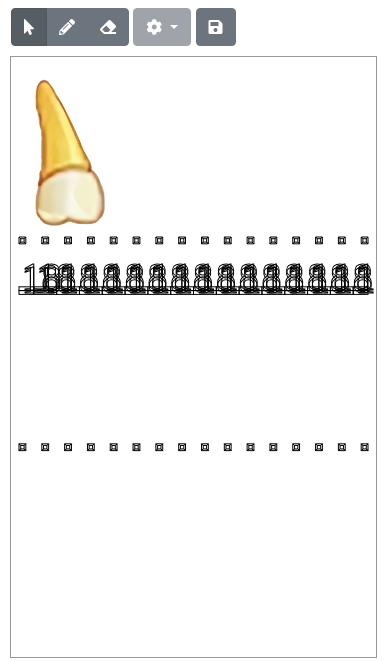
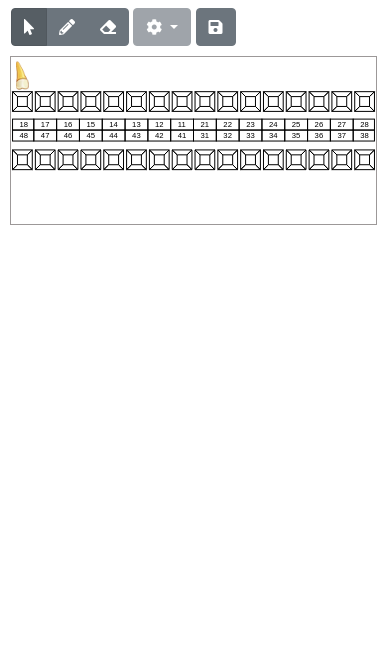
Before and after one commit to Joabsonlg/odontograma, a website: page public/index.html in a window 390 px wide. Drawn offline with nearby package versions, Linux system fonts and the light colour scheme.

Commit message:
Adiciona responsividade

```diff
--- a/public/odontograma.js
+++ b/public/odontograma.js
@@ -12,10 +12,19 @@ document.addEventListener('DOMContentLoaded', () => {
     const camada4 = document.querySelector('#camada4Odontograma')
     const contexto4 = camada4.getContext('2d')
 
+    const camadaPincel = document.querySelector('#camadaPincel')
+    const contextoPincel = camadaPincel.getContext('2d')
+
     const modal = new bootstrap.Modal(document.getElementById('modal'))
 
-    const margemXEntreDentes = 8
-    const margemYEntreDentes = 200
+    let posicoesPadrao = {
+        posicaoYInicialDente: 180,
+        margemXEntreDentes: 8,
+        margemYEntreDentes: 200
+    }
+
+    const tamanhoTelaReferencia = 1895
+    const alturaTelaReferencia = 872
 
     const problemas = [{
         nome: 'Lesão branca ativa de cárie',
@@ -62,7 +71,7 @@ document.addEventListener('DOMContentLoaded', () => {
     }]
 
     let tamanhoColuna = camada1.width / 16
-    let tamanhoDente = tamanhoColuna - (2 * margemXEntreDentes)
+    let tamanhoDente = tamanhoColuna - (2 * posicoesPadrao.margemXEntreDentes)
 
     let dimensoesTrapezio = {
         // Base maior será a altura e largura do dente
@@ -81,17 +90,14 @@ document.addEventListener('DOMContentLoaded', () => {
         cor: ''
     }
 
-    const posicaoYInicialDente = 180
-
-    base_image = new Image();
-    base_image.src = 'images/dentes/18.png';
-    base_image.onload = function() {
-        contexto1.drawImage(base_image, 24, 20, 70, 150);
+    let numeroDentes = {
+        superior: ['18', '17', '16', '15', '14', '13', '12', '11', '21', '22', '23', '24', '25', '26', '27', '28'],
+        inferior: ['48', '47', '46', '45', '44', '43', '42', '41', '31', '32', '33', '34', '35', '36', '37', '38']
     }
 
     const definePosicaoXInicialDente = (index) => {
-        if (index === 0) return (index * tamanhoDente) + (margemXEntreDentes * index) + margemXEntreDentes;
-        else return (index * tamanhoDente) + (2 * margemXEntreDentes * index) + margemXEntreDentes;
+        if (index === 0) return (index * tamanhoDente) + (posicoesPadrao.margemXEntreDentes * index) + posicoesPadrao.margemXEntreDentes;
+        else return (index * tamanhoDente) + (2 * posicoesPadrao.margemXEntreDentes * index) + posicoesPadrao.margemXEntreDentes;
     }
 
     const desenharDente = (posicaoX, posicaoY) => {
@@ -139,10 +145,10 @@ document.addEventListener('DOMContentLoaded', () => {
         let cor_linha = 'yellow';
         let posicaoY = 0
 
-        if (numeroDente < 16) posicaoY = posicaoYInicialDente;
+        if (numeroDente < 16) posicaoY = posicoesPadrao.posicaoYInicialDente;
         else {
             numeroDente -= 16;
-            posicaoY = dimensoesTrapezio.baseMaior + margemYEntreDentes + posicaoYInicialDente;
+            posicaoY = dimensoesTrapezio.baseMaior + posicoesPadrao.margemYEntreDentes + posicoesPadrao.posicaoYInicialDente;
         }
 
         let posicaoX = definePosicaoXInicialDente(numeroDente)
@@ -276,48 +282,53 @@ document.addEventListener('DOMContentLoaded', () => {
 
         for (let index = 0; index < 16; index++) {
             const posicaoX = definePosicaoXInicialDente(index)
-            desenharDente(posicaoX, posicaoYInicialDente)
+            desenharDente(posicaoX, posicoesPadrao.posicaoYInicialDente)
         }
 
         for (let index = 0; index < 16; index++) {
             const posicaoX = definePosicaoXInicialDente(index)
-            desenharDente(posicaoX, margemYEntreDentes + tamanhoDente + posicaoYInicialDente)
+            desenharDente(posicaoX, posicoesPadrao.margemYEntreDentes + tamanhoDente + posicoesPadrao.posicaoYInicialDente)
         }
 
-        for (let index = 0; index < 16; index++) {
+        numeroDentes.superior.forEach((numero, index) => {
             const posicaoX = definePosicaoXInicialQuadrado(index)
-            desenharQuadrado({
+            desenharQuadradoNumDente({
                 position: {
                     x: posicaoX,
-                    y: 43 + tamanhoDente + posicaoYInicialDente
+                    y: (posicoesPadrao.margemYEntreDentes / 5) + tamanhoDente + posicoesPadrao.posicaoYInicialDente
                 },
+                primeiroOuUltimoDente: index === 0 || index === 15,
+                numeroDente: numero,
                 altura: tamanhoDente / 1.8,
-                largura: index === 0 || index === 15 ? tamanhoDente + margemXEntreDentes : tamanhoDente + 2 * margemXEntreDentes
+                largura: index === 0 || index === 15 ? tamanhoDente + posicoesPadrao.margemXEntreDentes : tamanhoDente + 2 * posicoesPadrao.margemXEntreDentes
             })
-        }
+        })
 
-        for (let index = 0; index < 16; index++) {
+        numeroDentes.inferior.forEach((numero, index) => {
             const posicaoX = definePosicaoXInicialQuadrado(index)
-            desenharQuadrado({
+            desenharQuadradoNumDente({
                 position: {
                     x: posicaoX,
-                    y: 43 + (tamanhoDente / 1.8) + tamanhoDente + posicaoYInicialDente
+                    y: (posicoesPadrao.margemYEntreDentes / 5) + (tamanhoDente / 1.8) + tamanhoDente + posicoesPadrao.posicaoYInicialDente
                 },
+                primeiroOuUltimoDente: index === 0 || index === 15,
+                numeroDente: numero,
                 altura: tamanhoDente / 1.8,
-                largura: index === 0 || index === 15 ? tamanhoDente + margemXEntreDentes : tamanhoDente + 2 * margemXEntreDentes
+                largura: index === 0 || index === 15 ? tamanhoDente + posicoesPadrao.margemXEntreDentes : tamanhoDente + 2 * posicoesPadrao.margemXEntreDentes
             })
-        }
+        })
     }
 
     const definePosicaoXInicialQuadrado = (index) => {
-        if (index === 0) return (index * tamanhoDente) + margemXEntreDentes;
-        else return (index * tamanhoDente) + (2 * index * margemXEntreDentes);
+        if (index === 0) return (index * tamanhoDente) + posicoesPadrao.margemXEntreDentes;
+        else return (index * tamanhoDente) + (2 * index * posicoesPadrao.margemXEntreDentes);
     }
 
-    const desenharQuadrado = (quadrado) => {
-        contexto1.font = '40px serif'
+    const desenharQuadradoNumDente = (quadrado) => {
+        let tamanhoFonte = (40 * (quadrado.primeiroOuUltimoDente ? quadrado.largura + posicoesPadrao.margemXEntreDentes : quadrado.largura)) / 118.4375
+        contexto1.font = `${tamanhoFonte}px arial`
         contexto1.strokeRect(quadrado.position.x, quadrado.position.y, quadrado.largura, quadrado.altura)
-        contexto1.strokeText('18', quadrado.position.x + tamanhoDente / 2.8, quadrado.position.y + (tamanhoDente / 2.5));
+        contexto1.fillText(quadrado.numeroDente, quadrado.position.x + tamanhoDente / 2.8, quadrado.position.y + (tamanhoDente / 2.5));
     }
 
     const pintarSecao = (contexto, infoDentePosicaoAtual, cor_linha, cor_interior) => {
@@ -327,10 +338,10 @@ document.addEventListener('DOMContentLoaded', () => {
 
         let posicaoY = 0
 
-        if (numeroDente < 16) posicaoY = posicaoYInicialDente;
+        if (numeroDente < 16) posicaoY = posicoesPadrao.posicaoYInicialDente;
         else {
             numeroDente -= 16;
-            posicaoY = dimensoesTrapezio.baseMaior + margemYEntreDentes + posicaoYInicialDente;
+            posicaoY = dimensoesTrapezio.baseMaior + posicoesPadrao.margemYEntreDentes + posicoesPadrao.posicaoYInicialDente;
         }
 
         let posicaoX = definePosicaoXInicialDente(numeroDente)
@@ -407,11 +418,30 @@ document.addEventListener('DOMContentLoaded', () => {
             alert("TELA MUITO PEQUENA! Acesse o odontrograma através de um dispositivo com uma tela maior!")
             // document.querySelector("#canva-group").style.display = 'none'
         }
+
         camada1.width = camada2.width = camada3.width = camada4.width = window.innerWidth - 25
-        camada1.height = camada2.height = camada3.height = camada4.height = 600
+        const altura = (camada1.width * alturaTelaReferencia) / tamanhoTelaReferencia
+        camada1.height = camada2.height = camada3.height = camada4.height = altura
+
+        valoresBase = {
+            x: (camada1.width * 24) / tamanhoTelaReferencia,
+            y: (camada1.width * 20) / tamanhoTelaReferencia,
+            largura: (camada1.width * 70) / tamanhoTelaReferencia,
+            altura: (camada1.width * 150) / tamanhoTelaReferencia
+        }
+
+        base_image = new Image();
+        base_image.src = 'images/dentes/18.png';
+        base_image.onload = function() {
+            contexto1.drawImage(base_image, valoresBase.x, valoresBase.y, valoresBase.largura, valoresBase.altura);
+        }
+
+        posicoesPadrao.margemXEntreDentes = (camada1.width * 8) / tamanhoTelaReferencia
+        posicoesPadrao.margemYEntreDentes = (camada1.width * 200) / tamanhoTelaReferencia
+        posicoesPadrao.posicaoYInicialDente = (camada1.width * 180) / tamanhoTelaReferencia
 
         tamanhoColuna = camada1.width / 16
-        tamanhoDente = tamanhoColuna - (2 * margemXEntreDentes)
+        tamanhoDente = tamanhoColuna - (2 * posicoesPadrao.margemXEntreDentes)
 
         dimensoesTrapezio = {
             baseMaior: tamanhoDente,
@@ -424,29 +454,29 @@ document.addEventListener('DOMContentLoaded', () => {
     }
 
     const getInfoDentePosicaoatual = (infoDentePosicaoAtual, x, y) => {
-        if (y >= posicaoYInicialDente && y <= posicaoYInicialDente + tamanhoDente) {
-            if (x >= margemXEntreDentes && x <= margemXEntreDentes + tamanhoDente) infoDentePosicaoAtual.numeroDente = 1;
-            else if (x >= (tamanhoDente + margemXEntreDentes * 3) && x <= (30 * margemXEntreDentes + 16 * tamanhoDente)) {
-                infoDentePosicaoAtual.indice = parseInt(x / (tamanhoDente + 2 * margemXEntreDentes), 10);
-                ini = (infoDentePosicaoAtual.indice * tamanhoDente) + (2 * margemXEntreDentes * infoDentePosicaoAtual.indice) + margemXEntreDentes;
+        if (y >= posicoesPadrao.posicaoYInicialDente && y <= posicoesPadrao.posicaoYInicialDente + tamanhoDente) {
+            if (x >= posicoesPadrao.margemXEntreDentes && x <= posicoesPadrao.margemXEntreDentes + tamanhoDente) infoDentePosicaoAtual.numeroDente = 1;
+            else if (x >= (tamanhoDente + posicoesPadrao.margemXEntreDentes * 3) && x <= (30 * posicoesPadrao.margemXEntreDentes + 16 * tamanhoDente)) {
+                infoDentePosicaoAtual.indice = parseInt(x / (tamanhoDente + 2 * posicoesPadrao.margemXEntreDentes), 10);
+                ini = (infoDentePosicaoAtual.indice * tamanhoDente) + (2 * posicoesPadrao.margemXEntreDentes * infoDentePosicaoAtual.indice) + posicoesPadrao.margemXEntreDentes;
                 fin = ini + tamanhoDente;
                 if (x >= ini && x <= fin) infoDentePosicaoAtual.numeroDente = infoDentePosicaoAtual.indice + 1
             }
-        } else if (y >= (tamanhoDente + margemYEntreDentes + posicaoYInicialDente) && y <= (2 * tamanhoDente + margemYEntreDentes + posicaoYInicialDente)) {
-            if (x >= margemXEntreDentes && x <= margemXEntreDentes + tamanhoDente) {
+        } else if (y >= (tamanhoDente + posicoesPadrao.margemYEntreDentes + posicoesPadrao.posicaoYInicialDente) && y <= (2 * tamanhoDente + posicoesPadrao.margemYEntreDentes + posicoesPadrao.posicaoYInicialDente)) {
+            if (x >= posicoesPadrao.margemXEntreDentes && x <= posicoesPadrao.margemXEntreDentes + tamanhoDente) {
                 infoDentePosicaoAtual.numeroDente = 17;
-            } else if (x >= (tamanhoDente + margemXEntreDentes * 3) && x <= (30 * margemXEntreDentes + 16 * tamanhoDente)) {
-                infoDentePosicaoAtual.indice = parseInt(x / (tamanhoDente + 2 * margemXEntreDentes), 10);
-                ini = (infoDentePosicaoAtual.indice * tamanhoDente) + (2 * margemXEntreDentes * infoDentePosicaoAtual.indice) + margemXEntreDentes;
+            } else if (x >= (tamanhoDente + posicoesPadrao.margemXEntreDentes * 3) && x <= (30 * posicoesPadrao.margemXEntreDentes + 16 * tamanhoDente)) {
+                infoDentePosicaoAtual.indice = parseInt(x / (tamanhoDente + 2 * posicoesPadrao.margemXEntreDentes), 10);
+                ini = (infoDentePosicaoAtual.indice * tamanhoDente) + (2 * posicoesPadrao.margemXEntreDentes * infoDentePosicaoAtual.indice) + posicoesPadrao.margemXEntreDentes;
                 fin = ini + tamanhoDente;
                 if (x >= ini && x <= fin) infoDentePosicaoAtual.numeroDente = infoDentePosicaoAtual.indice + 17
             }
         }
 
-        let px = x - ((infoDentePosicaoAtual.indice * tamanhoDente) + (2 * margemXEntreDentes * infoDentePosicaoAtual.indice) + margemXEntreDentes)
-        let py = y - posicaoYInicialDente
+        let px = x - ((infoDentePosicaoAtual.indice * tamanhoDente) + (2 * posicoesPadrao.margemXEntreDentes * infoDentePosicaoAtual.indice) + posicoesPadrao.margemXEntreDentes)
+        let py = y - posicoesPadrao.posicaoYInicialDente
 
-        if (infoDentePosicaoAtual.numeroDente > 16) py -= (margemYEntreDentes + tamanhoDente)
+        if (infoDentePosicaoAtual.numeroDente > 16) py -= (posicoesPadrao.margemYEntreDentes + tamanhoDente)
 
         if (py > 0 && py < (tamanhoDente / 4) && px > py && py < tamanhoDente - px) {
             infoDentePosicaoAtual.secao = 1;
@@ -505,5 +535,26 @@ document.addEventListener('DOMContentLoaded', () => {
         modal.hide()
     }
 
-    window.addEventListener("resize", resizeCanvas)
+
+    const resizeCanvasPincel = () => {
+        camadaPincel.width = window.innerWidth - 25
+        const altura = (camadaPincel.width * alturaTelaReferencia) / tamanhoTelaReferencia
+        camadaPincel.height = altura
+
+        const dataImage = localStorage.getItem('desenho')
+
+        desenho = new Image();
+        desenho.src = dataImage;
+        desenho.onload = function() {
+            contextoPincel.clearRect(0, 0, camadaPincel.width, camadaPincel.height)
+            contextoPincel.drawImage(desenho, 0, 0, camadaPincel.width, camadaPincel.height);
+        }
+    }
+
+    resizeCanvasPincel()
+
+    window.addEventListener("resize", () => {
+        resizeCanvas()
+        resizeCanvasPincel()
+    })
 })
--- a/public/pincel.js
+++ b/public/pincel.js
@@ -1,4 +1,4 @@
-window.onload = function() {
+document.addEventListener('DOMContentLoaded', () => {
     const pincel = {
         ativo: false,
         movendo: false,
@@ -25,17 +25,6 @@ window.onload = function() {
     const contexto = camadaPincel.getContext('2d')
     const saveBtn = document.getElementById("saveBtn");
 
-    camadaPincel.width = window.innerWidth - 25
-    camadaPincel.height = 600
-
-    const dataImage = localStorage.getItem('desenho')
-
-    desenho = new Image();
-    desenho.src = dataImage;
-    desenho.onload = function() {
-        contexto.drawImage(desenho, 0, 0, camadaPincel.width, camadaPincel.height);
-    }
-
     const desenhaLinha = (linha) => {
         contexto.lineWidth = pincel.espessura
         contexto.strokeStyle = pincel.cor
@@ -49,6 +38,7 @@ window.onload = function() {
         contexto.lineWidth = borracha.espessura
         contexto.clearRect(coordenadas.x - 7, coordenadas.y - 7, 15, 15);
     }
+
 
     document.querySelector("#mouse").addEventListener('change', function() {
         usaPincel()
@@ -71,7 +61,7 @@ window.onload = function() {
         const usarBorracha = document.getElementById("borracha").checked
         if (usarBorracha) {
             document.querySelector("#camadaPincel").style.zIndex = "5"
-            // document.querySelector("#configBtn").disabled = false
+            document.querySelector("#configBtn").disabled = false
             document.querySelector("#saveBtn").disabled = false
             ativo = true
         } else if (!document.getElementById("pincel").checked) {
@@ -159,4 +149,4 @@ window.onload = function() {
 
     document.querySelector("#tamanhoPincel").dispatchEvent(new Event('change'))
     document.querySelector("#corPincel").dispatchEvent(new Event('change'))
-}
+})
```
Also changed, not shown: public/index.html (+1 -1 lines).
